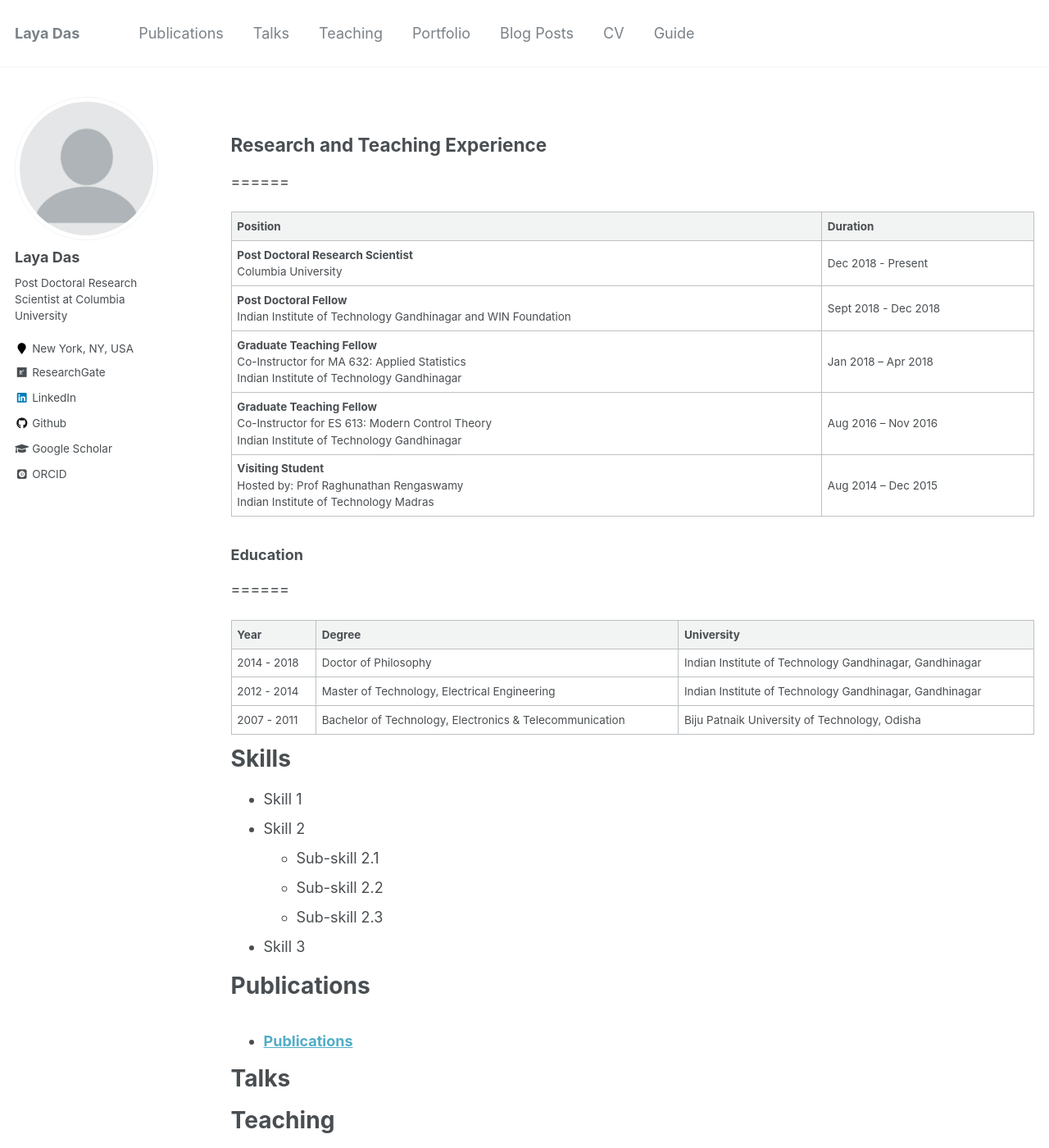
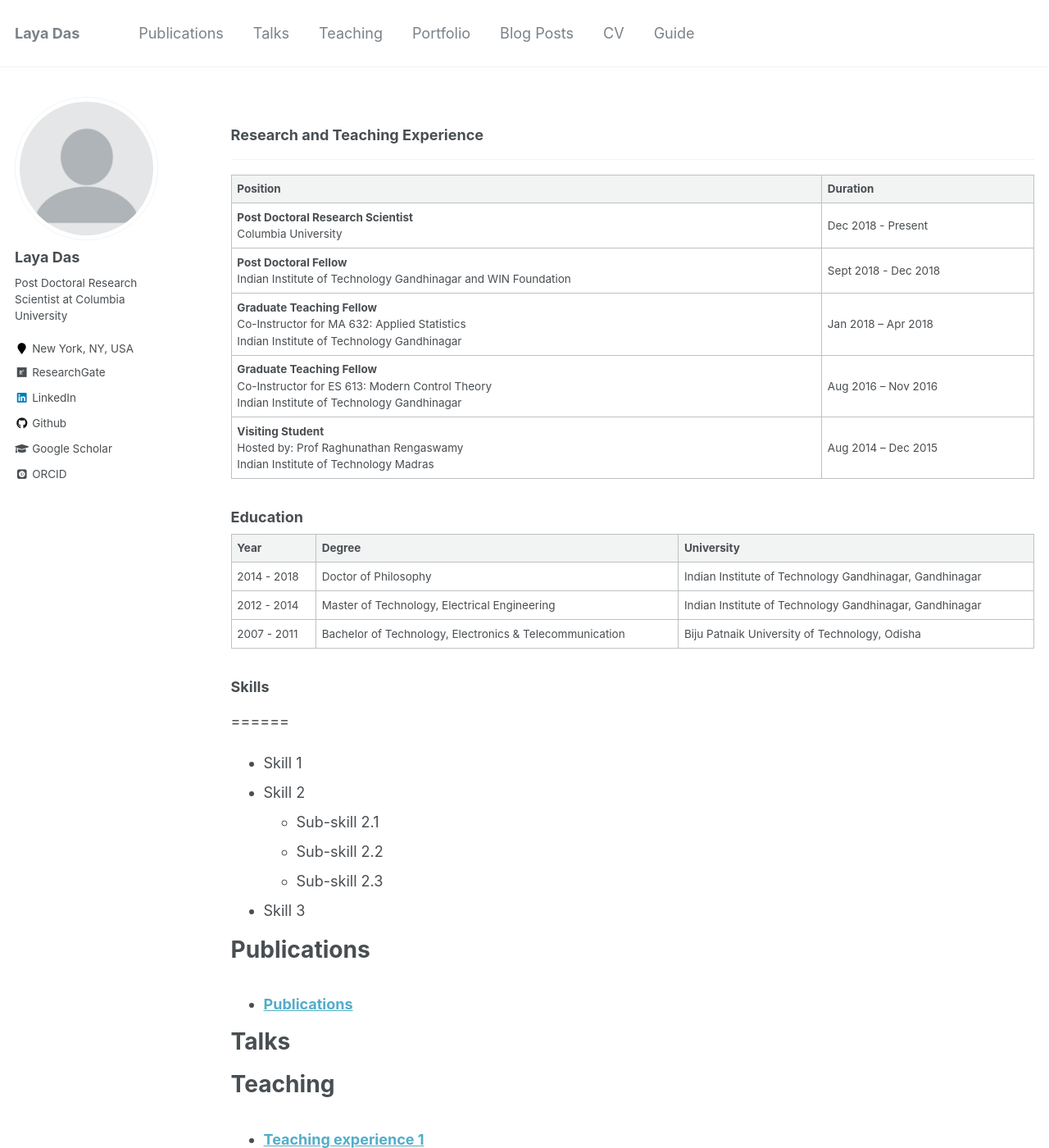
Before and after one commit to layadas/layadas.github.io, a Jekyll site: the page built from _pages/cv.md, in a window 1280 px wide and 1400 px high. Shown: the whole window at 82% size. Built offline with Jekyll 4.4.1, drawn with Linux system fonts in a browser that asks for light colours; some web fonts are replaced.

Commit message:
Update cv.md

```diff
--- a/_pages/cv.md
+++ b/_pages/cv.md
@@ -9,8 +9,8 @@ redirect_from:
 
 {% include base_path %}
 
-## Research and Teaching Experience
-======
+### Research and Teaching Experience
+___
 
 | Position	| Duration
 |--- |--- |
@@ -21,7 +21,6 @@ redirect_from:
 | **Visiting Student**<br>Hosted by: Prof Raghunathan Rengaswamy<br>Indian Institute of Technology Madras | Aug 2014 – Dec 2015
 
 ### Education
-======
 
 | Year	| Degree	| 	University |
 |---	|---	|---	|
@@ -30,7 +29,7 @@ redirect_from:
 | 2007 - 2011 | Bachelor of Technology, Electronics & Telecommunication | Biju Patnaik University of Technology, Odisha |
 
 
-Skills
+### Skills
 ======
 * Skill 1
 * Skill 2
```
